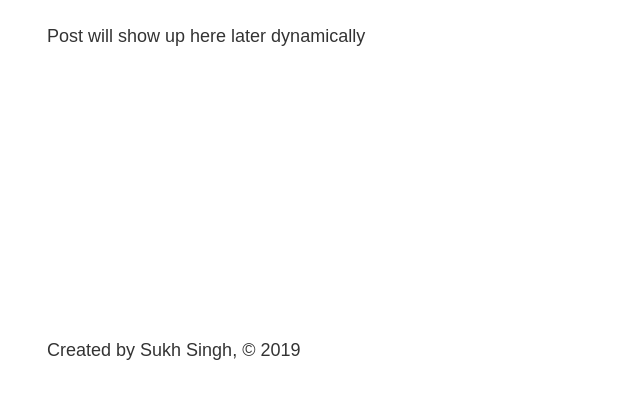
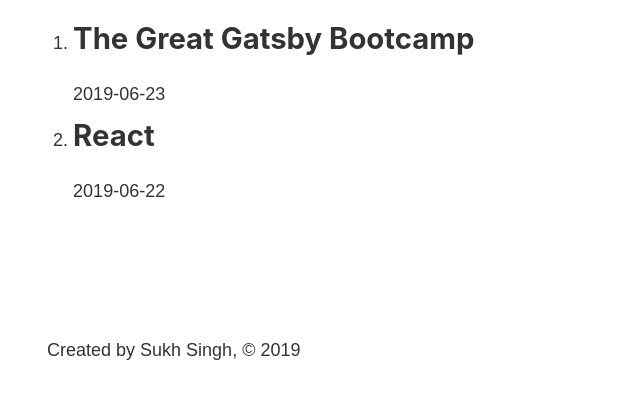
Before and after one commit to ssingh32/gatsby-react-blog, a Gatsby site: page /blog in a window 1280 px wide. Shown: the part 393-792 px from the top of the page, without its empty margins (236-876 px from the left). Built offline with nearby package versions, Linux system fonts and the light colour scheme; Gatsby itself is replaced by a stand-in of ours.

Commit message:
pulled data using GraphQL from markdown file

```diff
--- a/gatsby-config.js
+++ b/gatsby-config.js
@@ -11,6 +11,14 @@
   },
   /* Your site config here */
   plugins: [
-    "gatsby-plugin-sass"
+    "gatsby-plugin-sass",
+    {
+      resolve: 'gatsby-source-filesystem',
+      options: {
+        name: "src",
+        path: `${__dirname}/src/`
+      }
+    },
+    "gatsby-transformer-remark"
   ]
 }
--- a/package.json
+++ b/package.json
@@ -16,6 +16,8 @@
     "env-cmd": "^8.0.2",
     "gatsby": "^2.9.11",
     "gatsby-plugin-sass": "^2.1.0",
+    "gatsby-source-filesystem": "^2.0.28",
+    "gatsby-transformer-remark": "^2.3.8",
     "node-sass": "^4.12.0",
     "react": "^16.8.6",
     "react-dom": "^16.8.6"
--- a/src/pages/blog.js
+++ b/src/pages/blog.js
@@ -1,12 +1,35 @@
 import React from 'react';
 import Layout from '../components/layout';
+import { graphql, useStaticQuery } from 'gatsby';
 
 const BlogPage = () => {
+    const postData = useStaticQuery(graphql` query {
+        allMarkdownRemark {
+          edges {
+            node {
+              frontmatter {
+                title
+                date
+              }
+            }
+          }
+        }
+      }`);
+
     return (
         <div>
             <Layout>
                 <h1>Blog Page</h1>
-                <p>Post will show up here later dynamically</p>
+                <ol>
+                    {postData.allMarkdownRemark.edges.map((edge) => {
+                        return (
+                            <li>
+                                <h2>{edge.node.frontmatter.title}</h2>
+                                <p>{edge.node.frontmatter.date}</p>
+                            </li>
+                        )
+                    })}
+                </ol>
             </Layout>
         </div>
     );
```
Also changed, not shown: 1 other file.
